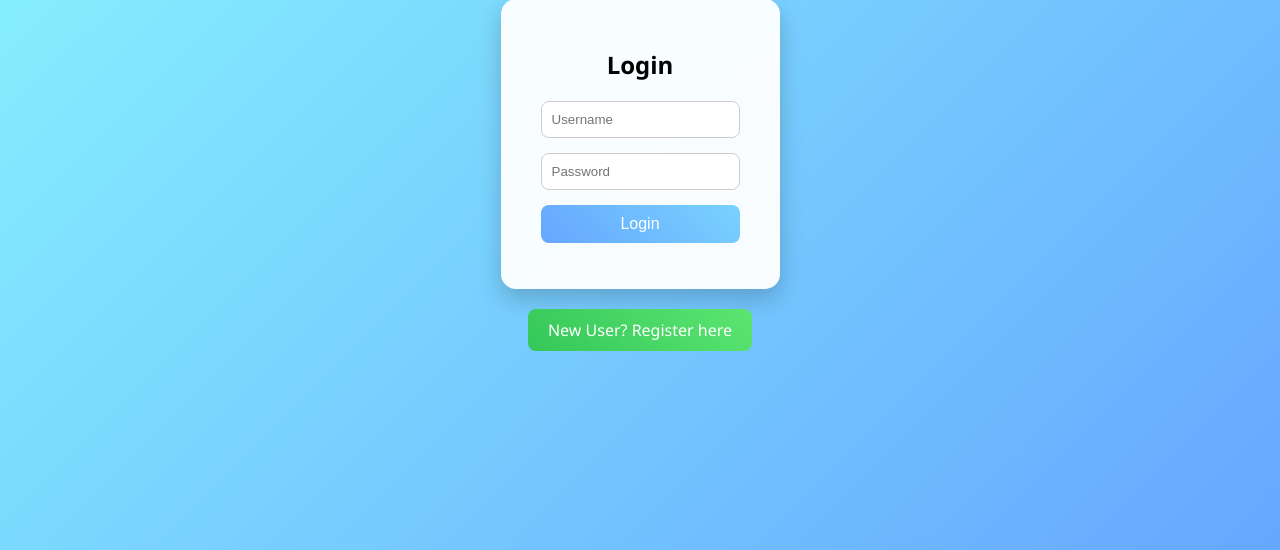
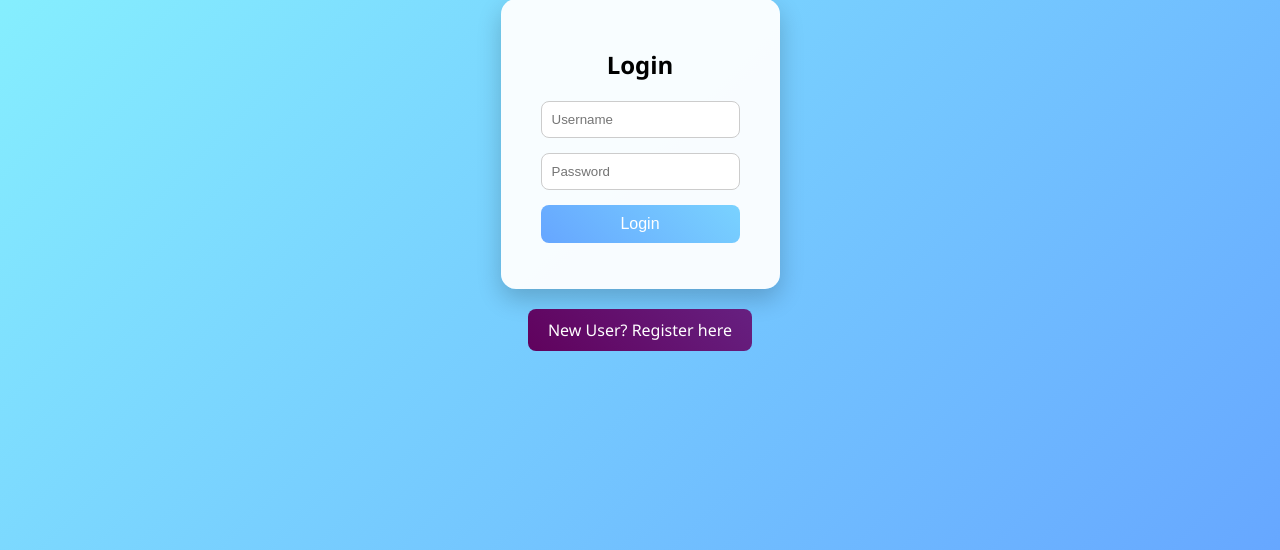
Before and after one commit to DINAPRASANTH/learning-git, a Django app: template password/checker/templates/checker/login.html in a window 1280 px wide. Shown: the part 225-775 px from the top of the page. Run offline with Django 3.2, Linux system fonts and the light colour scheme; the template is opened without the code that fills it, so the values that code supplies are empty.

Commit message:
made some changes on the ui

```diff
--- a/password/checker/static/css/style.css
+++ b/password/checker/static/css/style.css
@@ -86,7 +86,7 @@ body {
 .register-box a {
     display: inline-block;
     text-decoration: none;
-    background: linear-gradient(45deg, #34c759, #7dff84);
+    background: linear-gradient(45deg, #60025d, #6c399e);
     background-size: 200% auto;
     color: white;
     padding: 10px 20px;
--- a/password/checker/views.py
+++ b/password/checker/views.py
@@ -84,3 +84,4 @@ def home(request):
     return render(request, 'checker/dashboard.html')
 
 #Added this line to see the remote changes on the repo
+#learning working of branching
```
